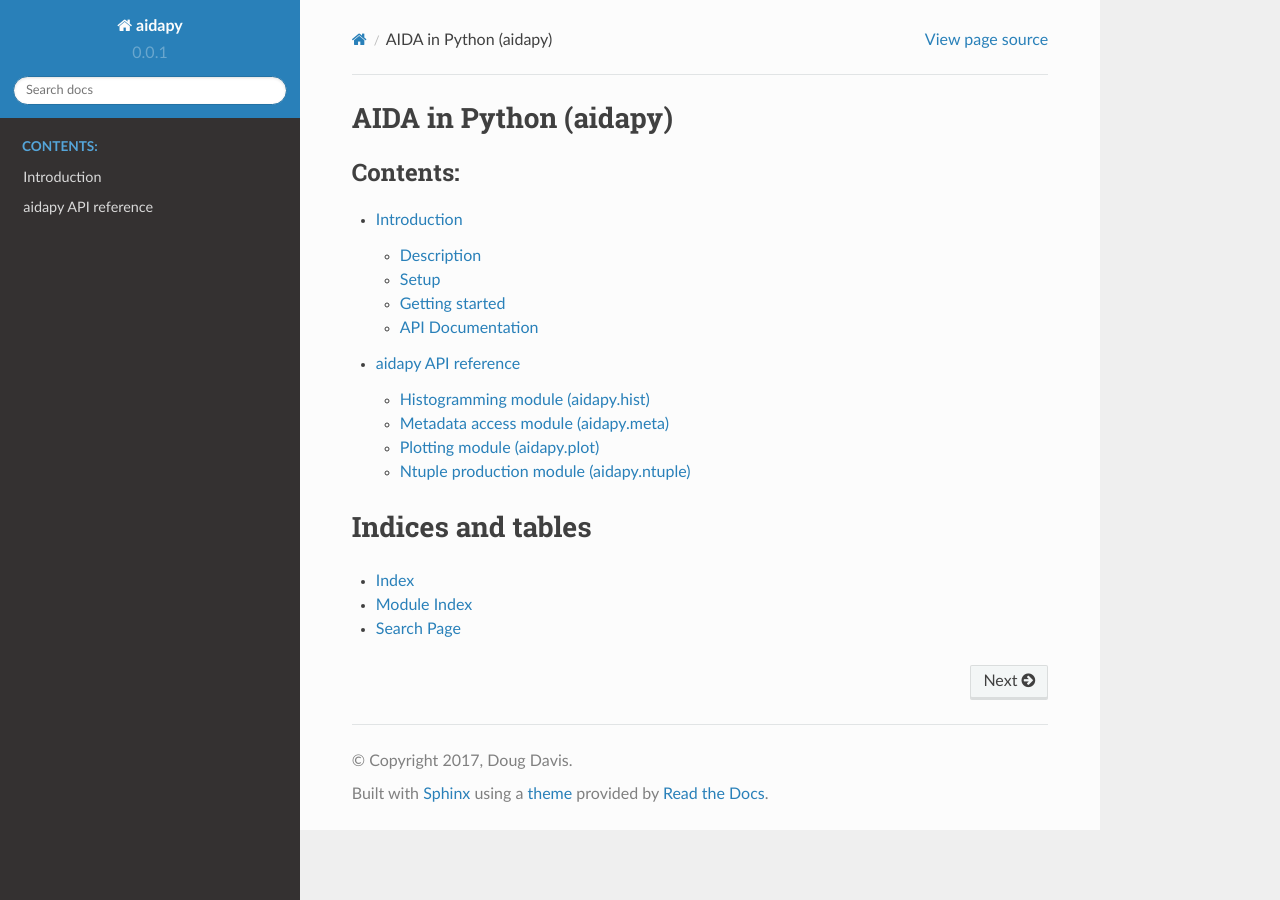
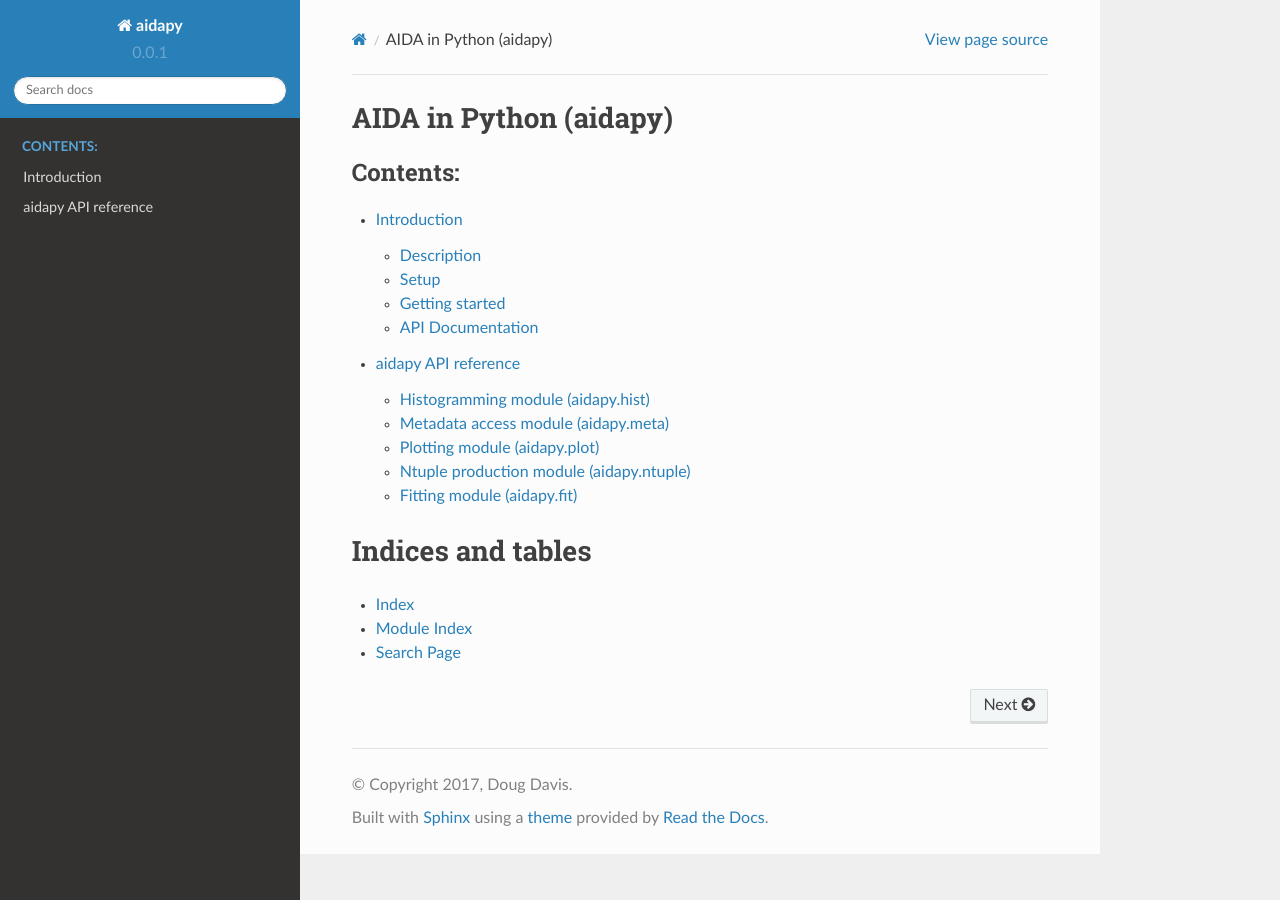
Before and after one commit to douglasdavis/aidapy, a Sphinx documentation site: the page built from docs/index.rst, in a window 1280 px wide. Built offline with Sphinx 7.4.7 and the Read the Docs theme 2.0.0, drawn with Linux system fonts in a browser that asks for light colours.

Commit message:
doc update

```diff
--- a/docs/api.rst
+++ b/docs/api.rst
@@ -41,3 +41,10 @@ Ntuple production module (aidapy.ntuple)
 .. module:: aidapy.ntuple
 
 .. autofunction:: runAIDALoop
+
+Fitting module (aidapy.fit)
+---------------------------
+
+.. module:: aidapy.fit
+
+.. autofunction:: split4fit
```
